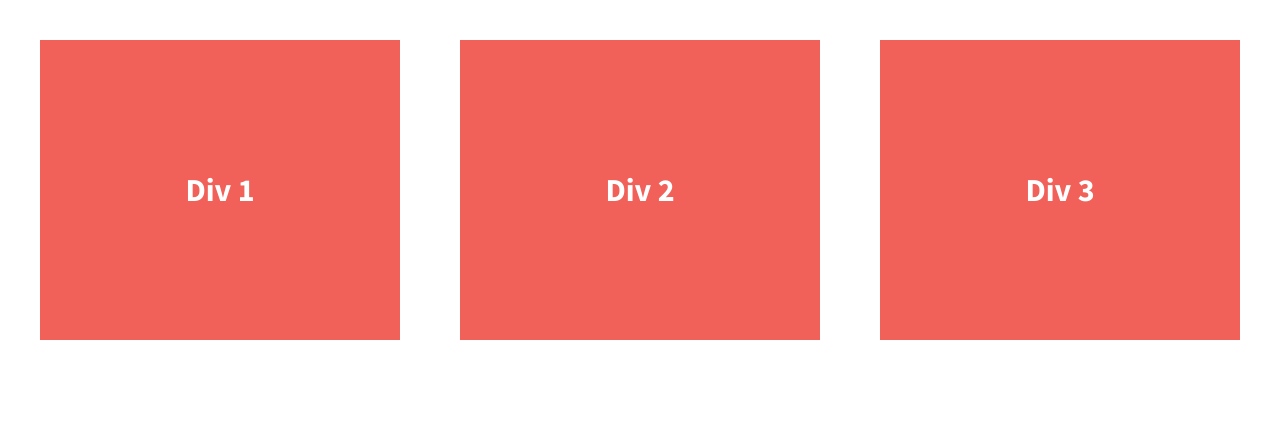
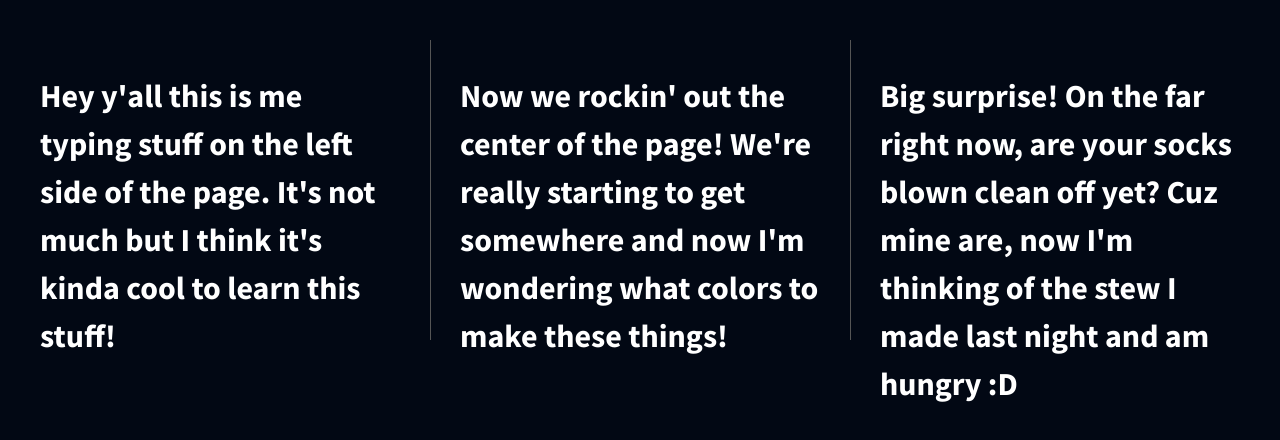
Before and after one commit to dbloc1/07.01-206-divs-flexbox-starter, a plain HTML site: page index.html in a window 1280 px wide. Drawn offline with nearby package versions, Linux system fonts and the light colour scheme.

Commit message:
real world flexbox

```diff
--- a/css/main.css
+++ b/css/main.css
@@ -97,7 +97,7 @@ textarea {
 
 
 html {
-  background-color: #fff;
+  background-color: #020814;
   height: 100%;
 }
 
@@ -113,21 +113,27 @@ body {
   display: flex;
   font-weight: 700;
   justify-content: space-between;
+  align-items: center;
+  flex-flow: row wrap;
 }
 
 .div-1, .div-2, .div-3 {
   /*give the divs a width of 30%, add display:flex, set justify-content and align-items to center*/
   display: flex;
   justify-content: center;
-  align-items: center;
+  align-items: left;
   color: #fff;
   line-height: 1.5em;
   font-size: 1.6em;
-  background-color: #f16059;
+  background-color: #020814;
   height: 300px;
   width: 30%;
 }
 
+.div-1, .div-2 {
+  border-right: 1px solid #555;
+  padding-right: 30px;
+}
 
 
 
--- a/index.html
+++ b/index.html
@@ -23,13 +23,13 @@
 
         <section class="wrapper">
             <div class="div-1">
-                Div 1
+                <p>Hey y'all this is me typing stuff on the left side of the page. It's not much but I think it's kinda cool to learn this stuff!</p>
             </div>
             <div class="div-2">
-                Div 2
+                <p>Now we rockin' out the center of the page! We're really starting to get somewhere and now I'm wondering what colors to make these things!</p>
             </div>
             <div class="div-3">
-                Div 3
+              <p>Big surprise! On the far right now, are your socks blown clean off yet? Cuz mine are, now I'm thinking of the stew I made last night and am hungry :D</p>
             </div>
         </section>
 
```
